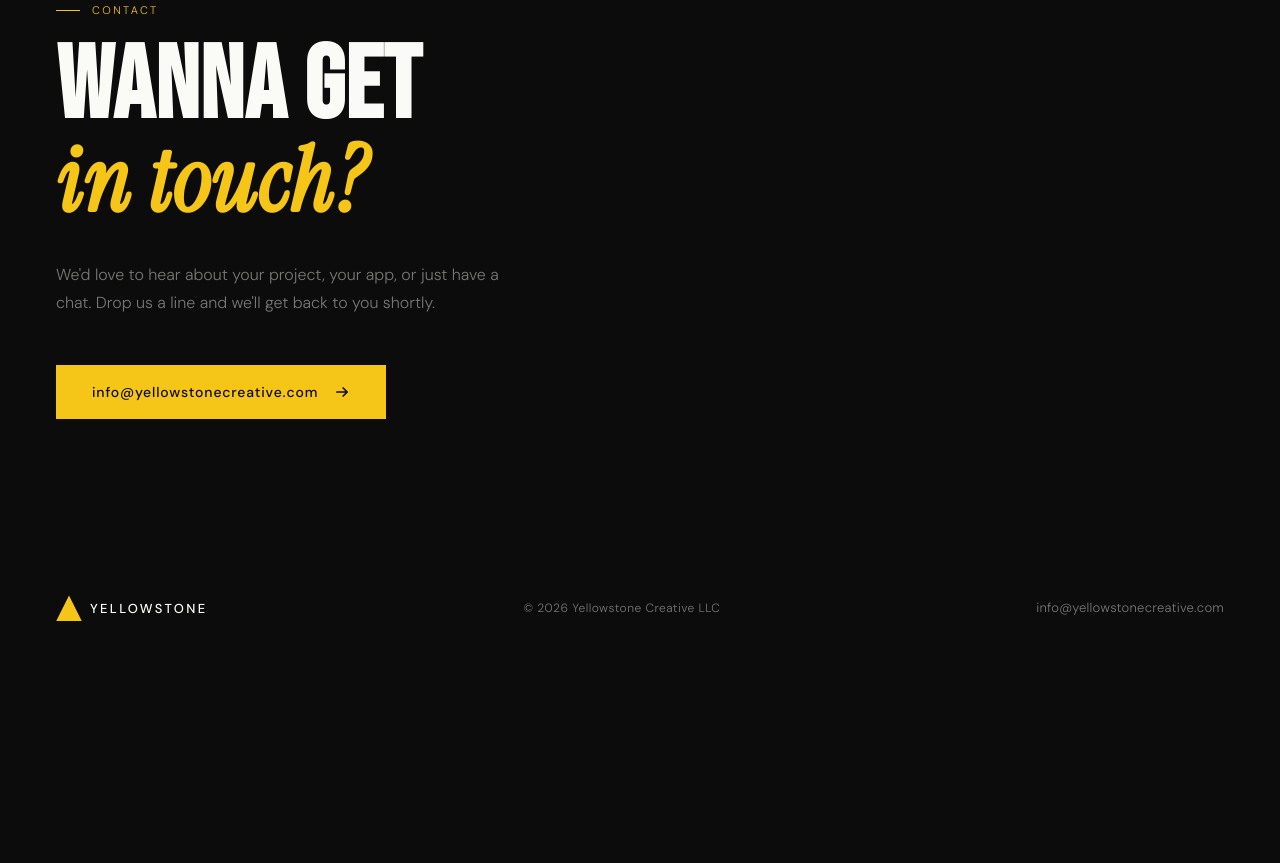
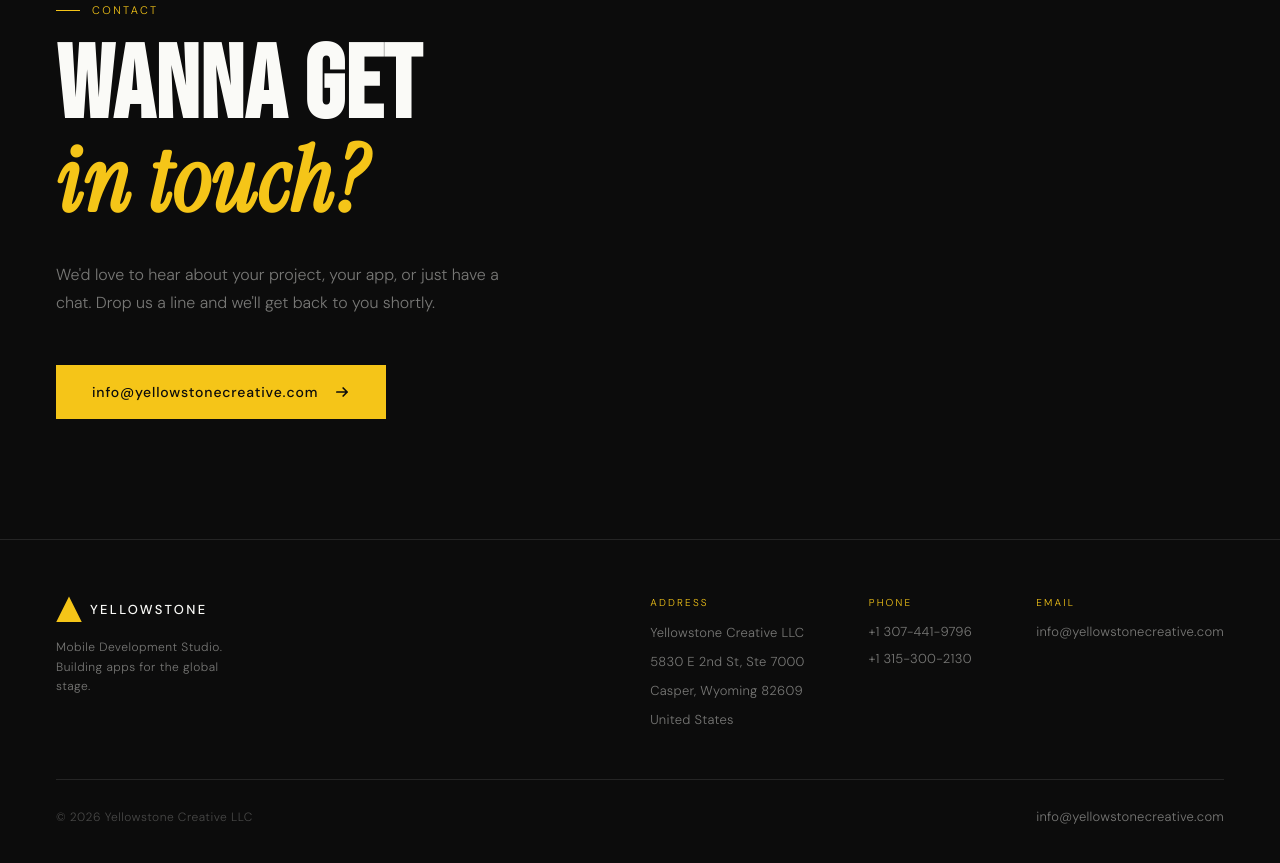
Before and after one commit to This-is-Bouly/yellowstone.github.io, a plain HTML site: page index.html in a window 1280 px wide. Shown: the part 2209-3072 px from the top of the page. Before the commit the page ends 2874 px from the top, so only its background shows below. Drawn offline with Linux system fonts and the light colour scheme.

Commit message:
Update index.html

```diff
--- a/index.html
+++ b/index.html
@@ -416,13 +416,75 @@
 
   /* FOOTER */
   footer {
+    border-top: 1px solid var(--border);
     padding: 56px 56px 44px;
+  }
+
+  .footer-top {
+    display: flex;
+    justify-content: space-between;
+    align-items: flex-start;
+    margin-bottom: 48px;
+    gap: 40px;
+    flex-wrap: wrap;
+  }
+
+  .footer-brand { display: flex; flex-direction: column; gap: 16px; }
+
+  .footer-tagline {
+    font-size: 12px;
+    color: var(--dim);
+    letter-spacing: 0.04em;
+    max-width: 200px;
+    line-height: 1.6;
+  }
+
+  .footer-info {
+    display: flex;
+    gap: 64px;
+    flex-wrap: wrap;
+  }
+
+  .footer-col { display: flex; flex-direction: column; gap: 8px; }
+
+  .footer-col-label {
+    font-size: 10px;
+    letter-spacing: 0.22em;
+    text-transform: uppercase;
+    color: var(--yellow);
+    margin-bottom: 6px;
+  }
+
+  .footer-col-line {
+    font-size: 13px;
+    color: var(--dim);
+    letter-spacing: 0.02em;
+    line-height: 1.6;
+  }
+
+  .footer-col-link {
+    font-size: 13px;
+    color: var(--dim);
+    text-decoration: none;
+    letter-spacing: 0.02em;
+    border-bottom: 1px solid transparent;
+    padding-bottom: 1px;
+    width: fit-content;
+    transition: color 0.3s, border-color 0.3s;
+  }
+  .footer-col-link:hover { color: var(--yellow); border-color: var(--yellow); }
+
+  .footer-bottom {
     display: flex;
     justify-content: space-between;
     align-items: center;
+    padding-top: 28px;
+    border-top: 1px solid var(--border);
+    flex-wrap: wrap;
+    gap: 12px;
   }
 
-  .footer-copy { font-size: 12px; color: var(--dim); letter-spacing: 0.04em; }
+  .footer-copy { font-size: 12px; color: rgba(250,250,247,0.25); letter-spacing: 0.04em; }
 
   .footer-email {
     font-size: 13px;
@@ -459,7 +521,10 @@
     .acquisition { margin: 0 24px; padding: 40px 32px; grid-template-columns: 1fr; }
     .founders { margin: 0 24px; padding: 40px 32px; grid-template-columns: 1fr; }
     .contact { padding: 80px 24px; }
-    footer { padding: 40px 24px; flex-direction: column; gap: 18px; text-align: center; }
+    footer { padding: 40px 24px 32px; }
+    .footer-top { flex-direction: column; gap: 32px; }
+    .footer-info { gap: 32px; }
+    .footer-bottom { flex-direction: column; align-items: flex-start; gap: 12px; }
   }
 </style>
 </head>
@@ -571,12 +636,41 @@
 
 <!-- FOOTER -->
 <footer>
+  <div class="footer-top">
+    <div class="footer-brand">
       <a href="#" class="logo">
         <div class="logo-mark"></div>
         <span class="logo-text">Yellowstone</span>
       </a>
+      <p class="footer-tagline">Mobile Development Studio. Building apps for the global stage.</p>
+    </div>
+
+    <div class="footer-info">
+      <div class="footer-col">
+        <div class="footer-col-label">Address</div>
+        <span class="footer-col-line">Yellowstone Creative LLC</span>
+        <span class="footer-col-line">5830 E 2nd St, Ste 7000</span>
+        <span class="footer-col-line">Casper, Wyoming 82609</span>
+        <span class="footer-col-line">United States</span>
+      </div>
+
+      <div class="footer-col">
+        <div class="footer-col-label">Phone</div>
+        <a href="tel:+13074419796" class="footer-col-link">+1 307-441-9796</a>
+        <a href="tel:+13153002130" class="footer-col-link">+1 315-300-2130</a>
+      </div>
+
+      <div class="footer-col">
+        <div class="footer-col-label">Email</div>
+        <a href="mailto:info@yellowstonecreative.com" class="footer-col-link">info@yellowstonecreative.com</a>
+      </div>
+    </div>
+  </div>
+
+  <div class="footer-bottom">
     <span class="footer-copy">© 2026 Yellowstone Creative LLC</span>
     <a href="mailto:info@yellowstonecreative.com" class="footer-email">info@yellowstonecreative.com</a>
+  </div>
 </footer>
 
 <script>
```
Lines whose indentation alone changed are shown as unchanged.
